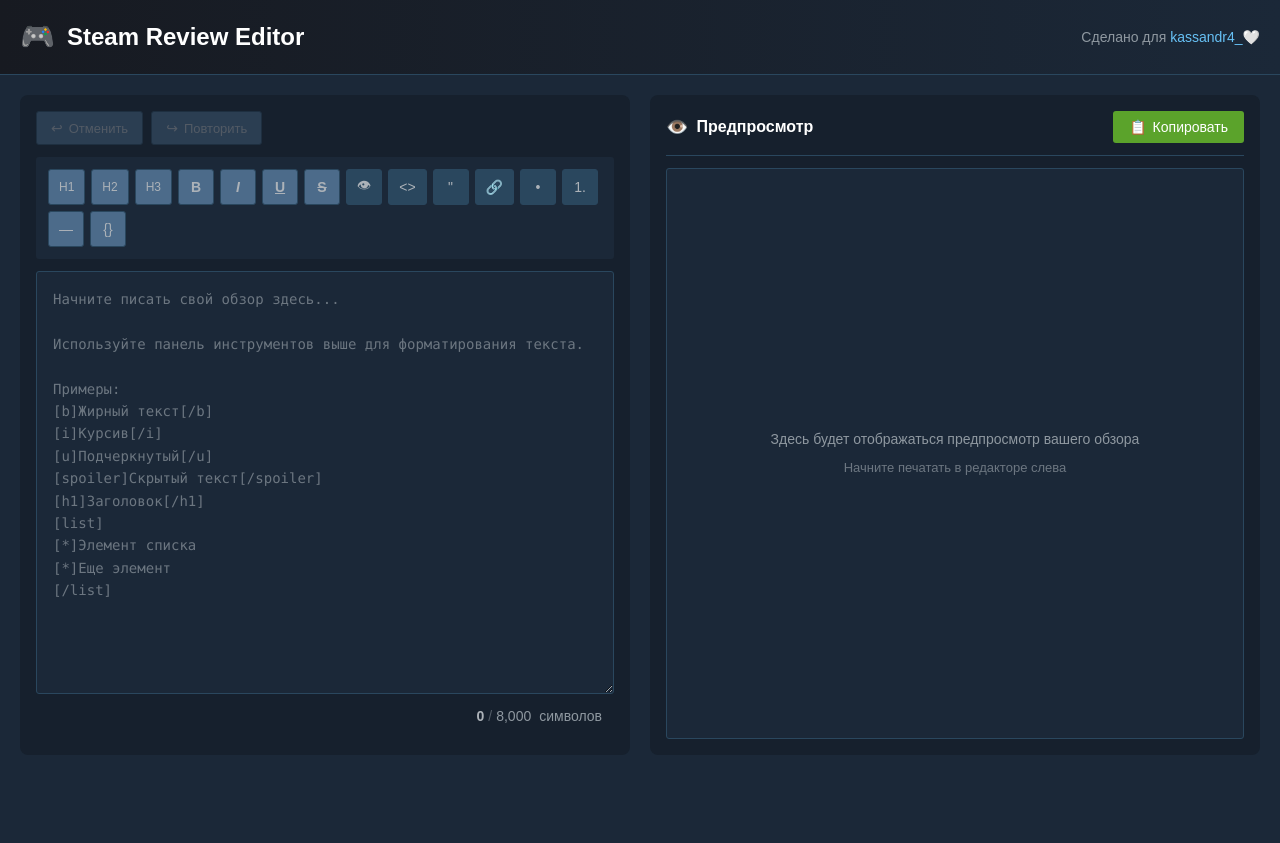
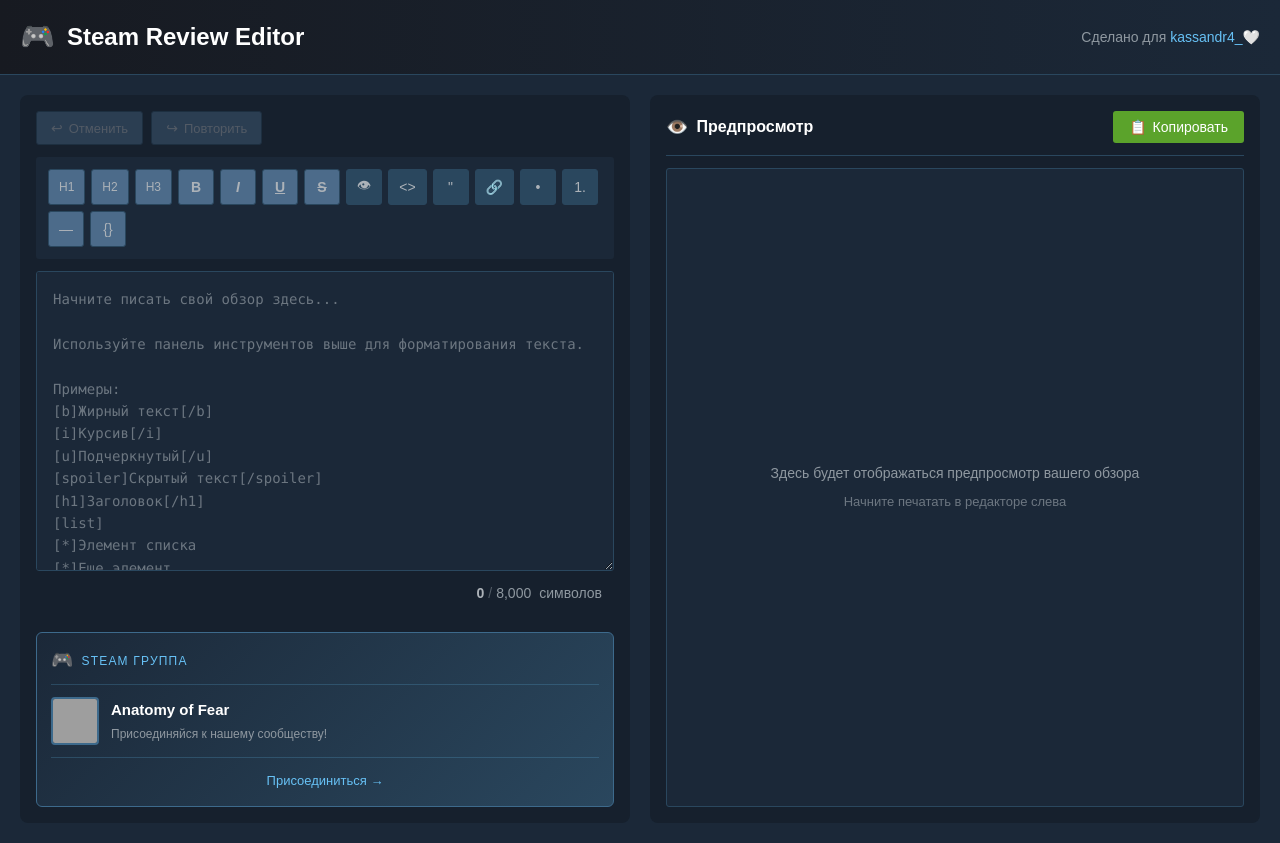
Before and after one commit to AnyKeyer/Steam-Review-Editor, a Vue app: page / in a window 1280 px wide. Before the commit the page ends 800 px from the top, so only its background shows below. Built offline with nearby package versions, Linux system fonts and the light colour scheme; grey boxes are pictures that could not be loaded; a web font is replaced by a local one.

Commit message:
Add Steam group widget

```diff
--- a/src/App.vue
+++ b/src/App.vue
@@ -22,6 +22,7 @@
           :current="content.length"
           :max="STEAM_MAX_CHARS"
         />
+        <SteamGroupWidget />
       </div>
       <div class="preview-container">
         <PreviewHeader @copy="copyToClipboard" />
@@ -42,6 +43,7 @@
 import PreviewHeader from './components/preview/PreviewHeader.vue'
 import ReviewPreview from './components/preview/ReviewPreview.vue'
 import CopyNotification from './components/ui/CopyNotification.vue'
+import SteamGroupWidget from './components/ui/SteamGroupWidget.vue'
 import { STEAM_MAX_CHARS, STORAGE_KEY } from './constants/steam'
 import { createHistoryManager } from './utils/historyManager'
 
--- /dev/null
+++ b/src/components/ui/SteamGroupWidget.vue
@@ -0,0 +1,147 @@
+<template>
+  <div class="group-widget">
+    <a :href="groupUrl" target="_blank" rel="noopener" class="widget-link">
+      <div class="widget-header">
+        <span class="steam-icon">🎮</span>
+        <span class="widget-title">Steam Группа</span>
+      </div>
+      <div class="widget-content">
+        <div class="group-avatar">
+          <img :src="avatarUrl" :alt="groupName" />
+        </div>
+        <div class="group-info">
+          <h3 class="group-name">{{ groupName }}</h3>
+          <p class="group-desc">{{ description }}</p>
+        </div>
+      </div>
+      <div class="widget-footer">
+        <span class="join-text">Присоединиться →</span>
+      </div>
+    </a>
+  </div>
+</template>
+
+<script setup>
+defineProps({
+  groupUrl: {
+    type: String,
+    default: 'https://steamcommunity.com/groups/anatomyoffear'
+  },
+  groupName: {
+    type: String,
+    default: 'Anatomy of Fear'
+  },
+  description: {
+    type: String,
+    default: 'Присоединяйся к нашему сообществу!'
+  },
+  avatarUrl: {
+    type: String,
+    default: 'https://avatars.steamstatic.com/fef49e7fa7e1997310d705b2a6158ff8dc1cdfeb_full.jpg'
+  }
+})
+</script>
+
+<style scoped>
+.group-widget {
+  margin-top: 16px;
+}
+
+.widget-link {
+  display: block;
+  background: linear-gradient(135deg, #1b2838 0%, #2a475e 100%);
+  border: 1px solid #3d6a8c;
+  border-radius: 6px;
+  padding: 14px;
+  text-decoration: none;
+  transition: all 0.2s ease;
+}
+
+.widget-link:hover {
+  border-color: #67c1f5;
+  transform: translateY(-2px);
+  box-shadow: 0 4px 12px rgba(103, 193, 245, 0.2);
+}
+
+.widget-header {
+  display: flex;
+  align-items: center;
+  gap: 8px;
+  margin-bottom: 12px;
+  padding-bottom: 10px;
+  border-bottom: 1px solid rgba(103, 193, 245, 0.2);
+}
+
+.steam-icon {
+  font-size: 18px;
+}
+
+.widget-title {
+  font-size: 12px;
+  text-transform: uppercase;
+  letter-spacing: 0.1em;
+  color: #67c1f5;
+  font-weight: 500;
+}
+
+.widget-content {
+  display: flex;
+  gap: 12px;
+  align-items: center;
+}
+
+.group-avatar {
+  width: 48px;
+  height: 48px;
+  border-radius: 4px;
+  overflow: hidden;
+  flex-shrink: 0;
+  border: 2px solid #3d6a8c;
+}
+
+.group-avatar img {
+  width: 100%;
+  height: 100%;
+  object-fit: cover;
+}
+
+.group-info {
+  flex: 1;
+  min-width: 0;
+}
+
+.group-name {
+  font-size: 15px;
+  font-weight: 600;
+  color: #ffffff;
+  margin: 0 0 4px;
+  white-space: nowrap;
+  overflow: hidden;
+  text-overflow: ellipsis;
+}
+
+.group-desc {
+  font-size: 12px;
+  color: #8f98a0;
+  margin: 0;
+  line-height: 1.4;
+}
+
+.widget-footer {
+  margin-top: 12px;
+  padding-top: 10px;
+  border-top: 1px solid rgba(103, 193, 245, 0.2);
+  text-align: center;
+}
+
+.join-text {
+  font-size: 13px;
+  color: #67c1f5;
+  font-weight: 500;
+  transition: color 0.15s ease;
+}
+
+.widget-link:hover .join-text {
+  color: #ffffff;
+}
+</style>
```
